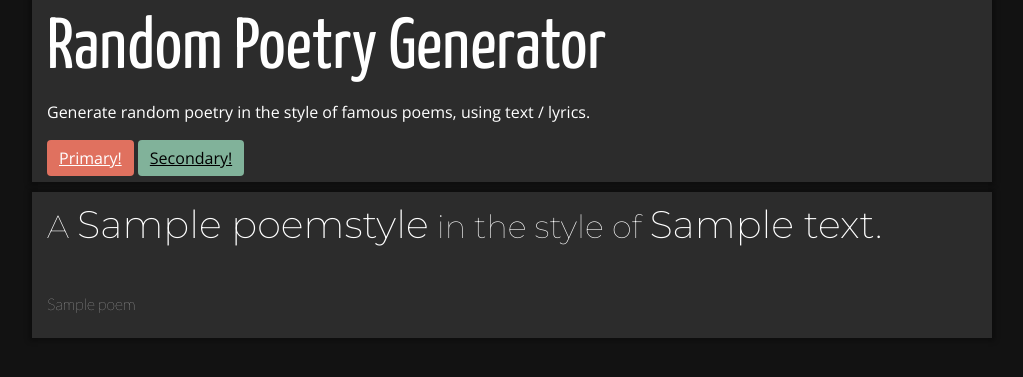
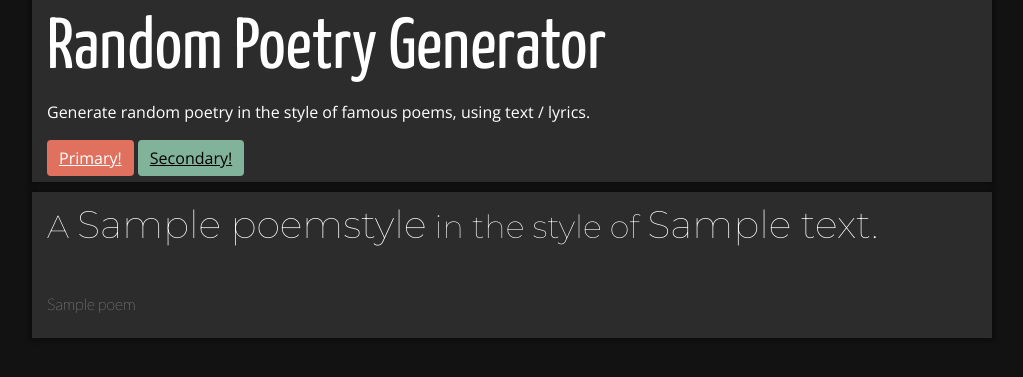
Before and after one commit to bjrnwnklr/random-poetry, a Flask app: template app/templates/generate.html in a window 1280 px wide. Shown: the top 377 px of the page, without its empty margins (128-1151 px from the left). Run offline with Flask 2, Linux system fonts and the light colour scheme; the template is opened without the code that fills it: most values are stand-ins (such as "Sample title", 1, 10 or a date in 2020); parts of the project's set-up code (start-up, migrations or seed data) failed here and were passed over.

Commit message:
font fun

```diff
--- a/app/templates/generate.html
+++ b/app/templates/generate.html
@@ -5,7 +5,7 @@
     <meta http-equiv="X-UA-Compatible" content="IE=edge">
     <meta name="viewport" content="width=device-width, initial-scale=1.0">
     <link rel="preconnect" href="https://fonts.gstatic.com">
-    <link href="https://fonts.googleapis.com/css2?family=Open+Sans&family=Yanone+Kaffeesatz:wght@200..400&family=Lato:wght@100..400&family=Montserrat:wght@100.400&display=swap" rel="stylesheet">
+    <link href="https://fonts.googleapis.com/css2?family=Open+Sans&family=Yanone+Kaffeesatz:200,400&family=Lato:100&family=Montserrat:100&display=swap" rel="stylesheet">
     <link rel="stylesheet" href="static/style.css" />
     <title>A {{ poemstyle }} in the style of {{ textcorpus }}</title>
 </head>
```
